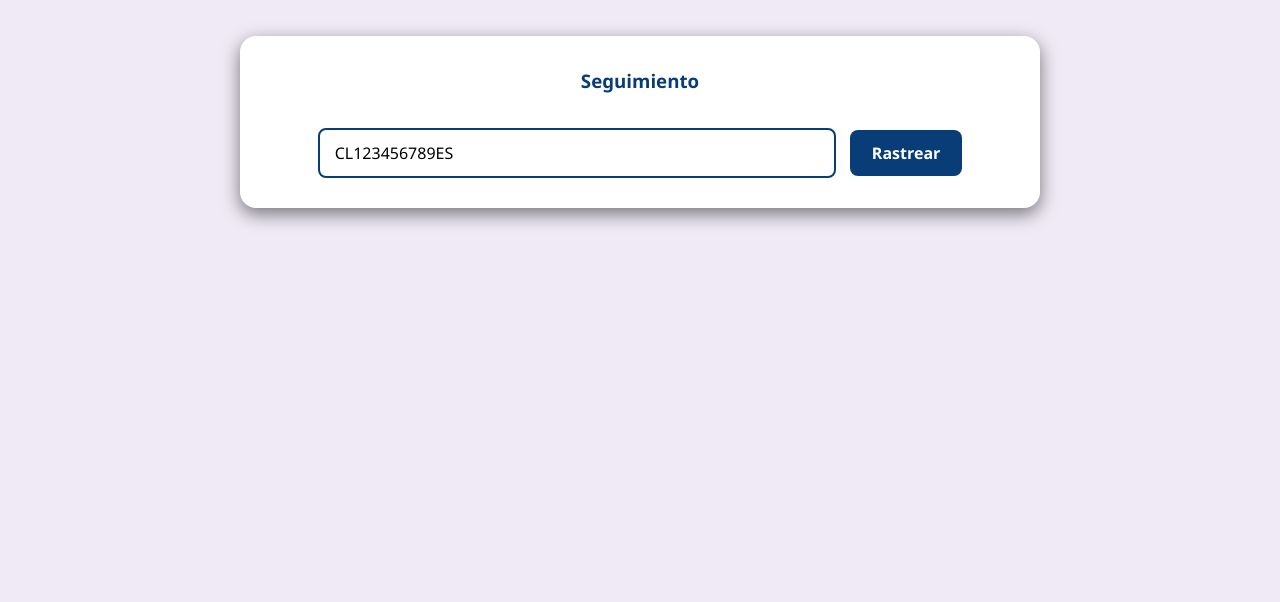
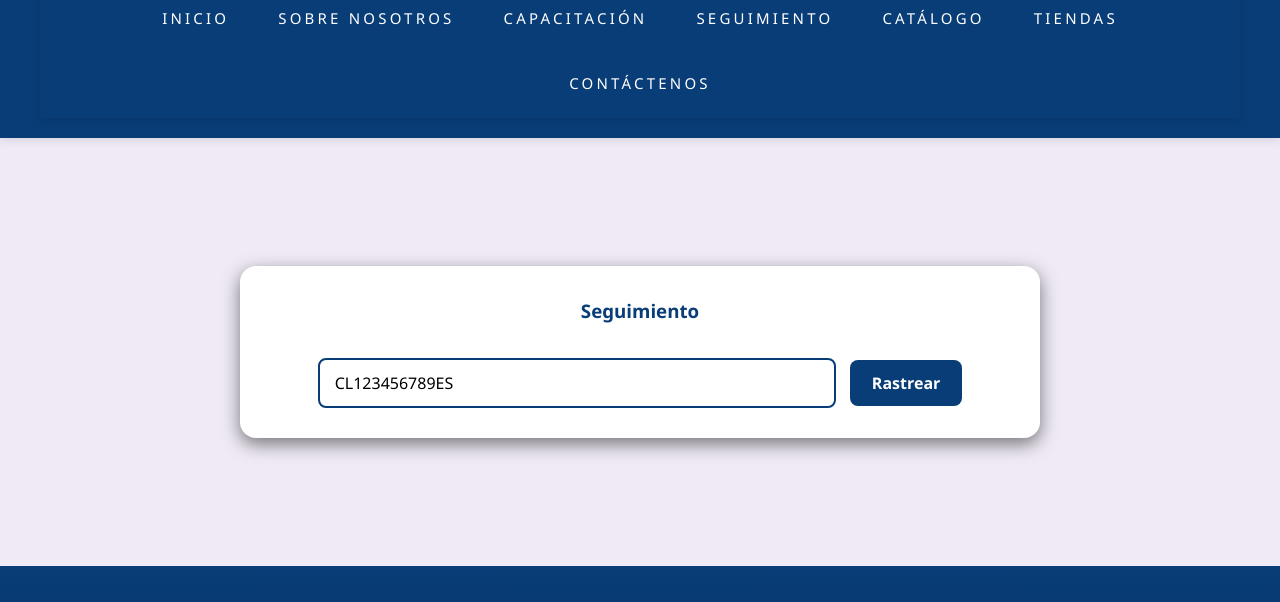
Before and after one commit to Made-cloud/Proyecto-Integrador-Front-Loopers, a plain HTML site: page pages/seguimiento.html in a window 1280 px wide. Shown: the part 92-694 px from the top of the page. Drawn offline with Linux system fonts and the light colour scheme.

Commit message:
Fix: Se conecta layout.js

```diff
--- a/pages/seguimiento.html
+++ b/pages/seguimiento.html
@@ -6,6 +6,7 @@
     <title>Catálogo - Exportify</title>
     <link rel="stylesheet" href="../assets/css/seguimiento.css">
     <script src="../assets/js/seguimiento.js" defer></script>
+    <script src="../assets/js/layout.js"></script>
 </head>
 
   <!-- HEADER -->
```
